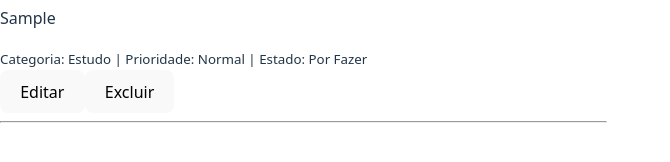
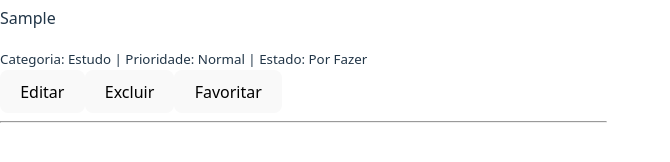
Before and after one commit to joaoGIT1-pixell/tarefa-react, a React (Vite) app: page / in a window 1280 px wide. Both pictures are taken after typing "Sample", "Sample" into the empty fields and a click on the button "Adicionar Tarefa". Shown: the part 448-610 px from the top of the page, without its empty margins (0-670 px from the left). Built offline with nearby package versions, Linux system fonts and the light colour scheme.

Commit message:
Implementada funcionalidade de favoritar tarefas

```diff
--- a/src/App.jsx
+++ b/src/App.jsx
@@ -21,11 +21,23 @@ function App() {
     setTarefas(tarefasFiltradas);
   }
 
+  function alternarFavorita(id) {
+    const tarefasAtualizadas = tarefas.map((t) =>
+      t.id === id ? { ...t, favorita: !t.favorita } : t
+    );
+    setTarefas(tarefasAtualizadas);
+  }
+
   return (
     <div>
       <h1>Lista de Tarefas</h1>
       <AddTaskForm onAdd={adicionarTarefa} />
-      <TaskList tarefas={tarefas} onEdit={editarTarefa} onRemove={removerTarefa} />
+      <TaskList
+        tarefas={tarefas}
+        onEdit={editarTarefa}
+        onRemove={removerTarefa}
+        onToggleFavorita={alternarFavorita}
+      />
     </div>
   );
 }
--- a/src/components/AddTaskForm.jsx
+++ b/src/components/AddTaskForm.jsx
@@ -14,7 +14,8 @@ function AddTaskForm({ onAdd }) {
       descricao,
       categoria,
       prioridade: "Normal",
-      estado: "Por Fazer"
+      estado: "Por Fazer",
+      favorita: false
     };
 
     onAdd(novaTarefa);
--- a/src/components/TaskList.jsx
+++ b/src/components/TaskList.jsx
@@ -1,6 +1,6 @@
 import { useState } from 'react';
 
-function TaskList({ tarefas, onEdit, onRemove }) {
+function TaskList({ tarefas, onEdit, onRemove, onToggleFavorita }) {
   const [editandoId, setEditandoId] = useState(null);
   const [novoTitulo, setNovoTitulo] = useState("");
   const [novaDescricao, setNovaDescricao] = useState("");
@@ -36,7 +36,7 @@ function TaskList({ tarefas, onEdit, onRemove }) {
             </>
           ) : (
             <>
-              <h3>{tarefa.titulo}</h3>
+              <h3>{tarefa.favorita ? "⭐ " : ""}{tarefa.titulo}</h3>
               <p>{tarefa.descricao}</p>
               <small>
                 Categoria: {tarefa.categoria} | Prioridade: {tarefa.prioridade} | Estado: {tarefa.estado}
@@ -44,6 +44,9 @@ function TaskList({ tarefas, onEdit, onRemove }) {
               <br />
               <button onClick={() => iniciarEdicao(tarefa)}>Editar</button>
               <button onClick={() => onRemove(tarefa.id)}>Excluir</button>
+              <button onClick={() => onToggleFavorita(tarefa.id)}>
+                {tarefa.favorita ? "Desfavoritar" : "Favoritar"}
+              </button>
             </>
           )}
           <hr />
```
